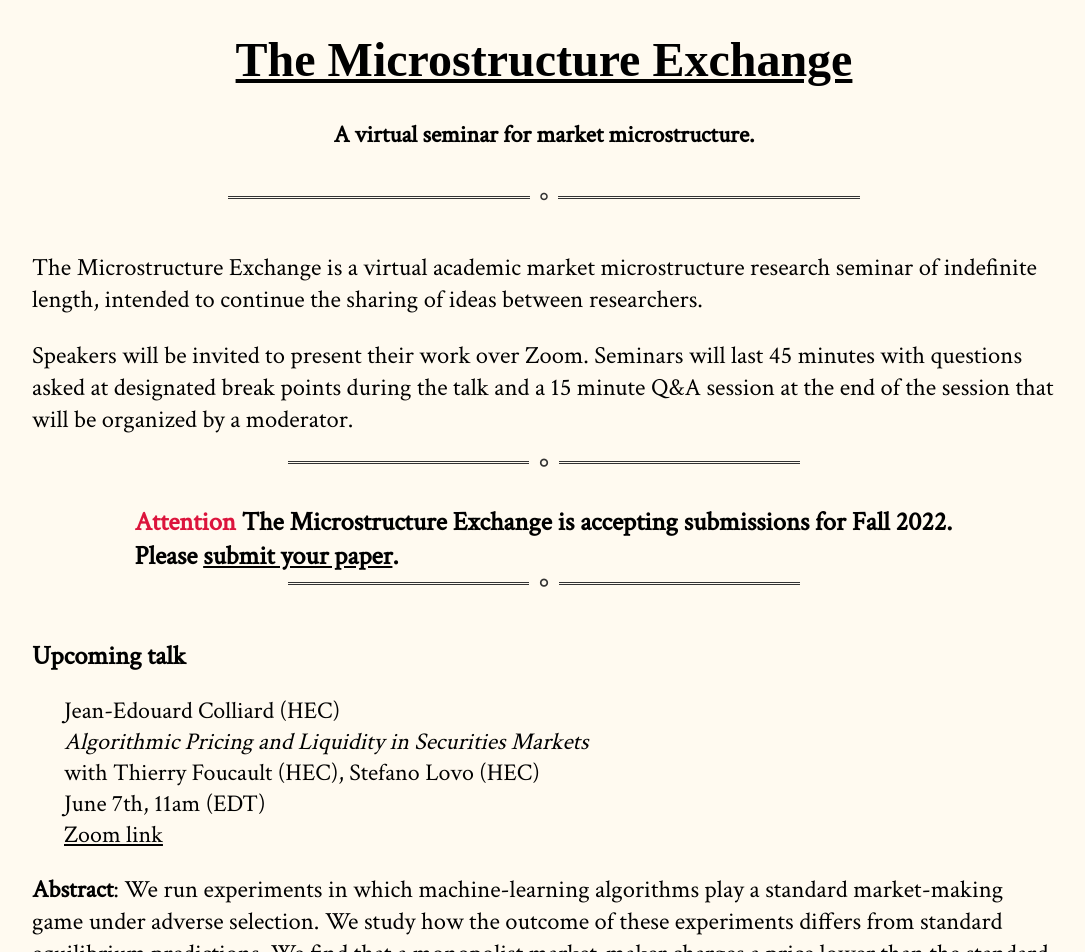
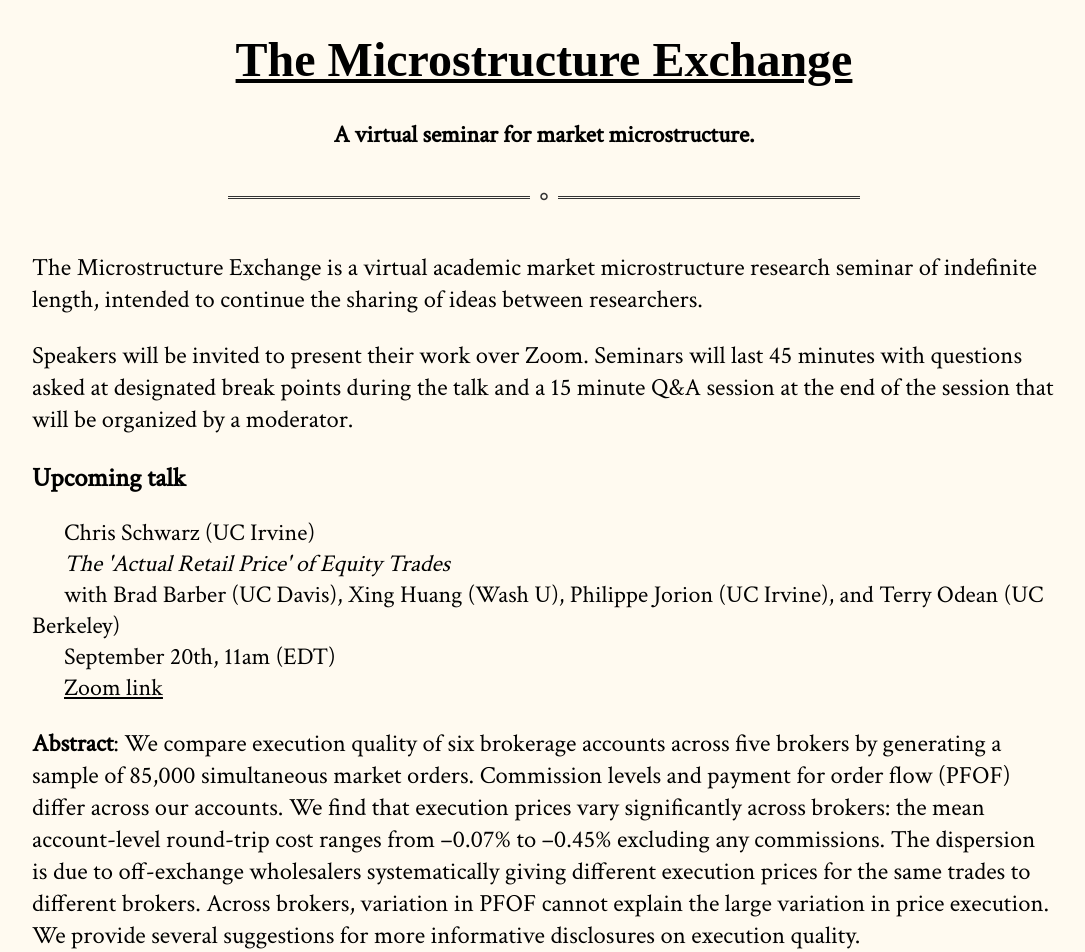
Before and after one commit to cpfiffer/microstructure.exchange, a Jekyll site: the page built from index.md, in a window 1280 px wide and 1400 px high. Shown: the top 952 px of the window, without its empty margins (96-1181 px from the left). Built offline with Jekyll 4.4.1, drawn with Linux system fonts in a browser that asks for light colours; some web fonts are replaced; some of the changed text lies outside the part shown.

Commit message:
Update site

```diff
--- a/_config.yml
+++ b/_config.yml
@@ -11,10 +11,10 @@ github:
   owner_name: Cameron Pfiffer
 
 speaker-info:
-  speaker-name: "Jean-Edouard Colliard (HEC)"
-  speaker-paper: "Algorithmic Pricing and Liquidity in Securities Markets"
-  coauthors: "Thierry Foucault (HEC), Stefano Lovo (HEC)"
-  speaker-date: June 7th, 11am (EDT)
+  speaker-name: "Chris Schwarz (UC Irvine)"
+  speaker-paper: "The 'Actual Retail Price' of Equity Trades"
+  coauthors: "Brad Barber (UC Davis), Xing Huang (Wash U), Philippe Jorion (UC Irvine), and Terry Odean (UC Berkeley)"
+  speaker-date: September 20th, 11am (EDT)
   # discussant: "Michael Noe (Eurex), Amit Goyal (SFI/Lausanne), and Eric Uhlmann (INSEAD)"
   # paper-link: "/papers/ETFs - Gorbatikov and Sikorskaya - May 2022.pdf"
   webinar-link: https://stockholmuniversity.zoom.us/j/66623062541
--- a/index.md
+++ b/index.md
@@ -6,19 +6,19 @@ The Microstructure Exchange is a virtual academic market microstructure research
 
 Speakers will be invited to present their work over Zoom. Seminars will last 45 minutes with questions asked at designated break points during the talk and a 15 minute Q&A session at the end of the session that will be organized by a moderator.
 
-<hr>
+<!-- <hr>
 
 <div class="cfp">
 <span style="color: crimson"> Attention </span> The Microstructure Exchange is accepting submissions for Fall 2022. Please <a href="https://www.research.net/r/TME-Fall-2022">submit your paper</a>.
 </div>
 
-<hr>
+<hr> -->
 
 ## Upcoming talk
 
 {% include upcoming-speaker.html %}
 
-**Abstract**: We run experiments in which machine-learning algorithms play a standard market-making game under adverse selection. We study how the outcome of these experiments differs from standard equilibrium predictions. We find that a monopolist market-maker charges a price lower than the standard monopoly price. In contrast, competing market-makers charge a price at a mark-up above the competitive price. We run comparative statics exercises that deliver new empirical predictions. In particular, the mark-up decreases in the amount of adverse selection. Beyond the case of market-making, our framework is a step towards developing novel predictions on the impact of algorithmic trading in financial markets.
+**Abstract**: We compare execution quality of six brokerage accounts across five brokers by generating a sample of 85,000 simultaneous market orders. Commission levels and payment for order flow (PFOF) differ across our accounts. We find that execution prices vary significantly across brokers: the mean account-level round-trip cost ranges from –0.07% to –0.45% excluding any commissions. The dispersion is due to off-exchange wholesalers systematically giving different execution prices for the same trades to different brokers. Across brokers, variation in PFOF cannot explain the large variation in price execution. We provide several suggestions for more informative disclosures on execution quality.
 
 ## Calendar
 
```
